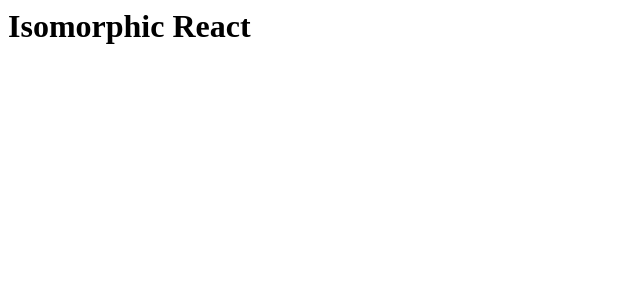
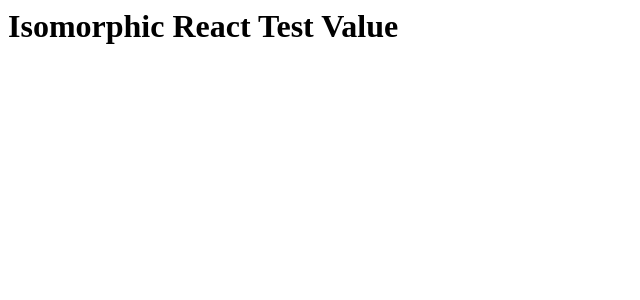
Before and after one commit to jkg2016/isomorphic-react, a React app: page / in a window 1280 px wide. Shown: the top 300 px of the page, without its empty margins (0-640 px from the left). Built offline with nearby package versions, Linux system fonts and the light colour scheme.

Commit message:
Implementing Redux & React-Redux

```diff
--- a/package.json
+++ b/package.json
@@ -28,6 +28,7 @@
     "express": "^4.16.1",
     "express-yields": "^1.1.1",
     "fs-extra": "^4.0.3",
+    "lodash": "^4.17.4",
     "optimist": "^0.6.1",
     "react": "^16.0.0",
     "react-dom": "^16.0.0",
--- a/src/App.jsx
+++ b/src/App.jsx
@@ -1,12 +1,18 @@
 import React from 'react';
 import { connect } from 'react-redux';
 
-const AppDisplay = () => (
+const AppDisplay = ({test}) => (
     <div>
         <h1>
-            Isomorphic React
+            Isomorphic React {test}
         </h1>
     </div>
 );
 
-export default AppDisplay;
+const mapStateToProps = (state, ownProps) => {
+    return  {
+        ...state
+    }
+}
+//export default AppDisplay;
+export default connect(mapStateToProps)(AppDisplay);
--- /dev/null
+++ b/src/getStore.js
@@ -0,0 +1,9 @@
+import { createStore, combineReducers, applyMiddleware } from 'redux';
+import { identity } from 'lodash';
+
+export default function (defaultState = {
+    test:"Test Value"
+}) {
+    const store = createStore(identity, defaultState);
+    return store;
+};
--- a/src/index.jsx
+++ b/src/index.jsx
@@ -1,10 +1,17 @@
 import App from './App';
-import React from 'react'
-import ReactDOM from 'react-dom'
+import React from 'react';
+import ReactDOM from 'react-dom';
+import getStore from './getStore';
+import { Provider } from 'react-redux';
+
+const store = getStore();
+
 
 const render = (_App) => {
     ReactDOM.render(
-        <_App />,
+        <Provider store={store}>
+            <_App />
+        </Provider>,
         document.getElementById('AppContainer')
     )
 };
```
Also changed, not shown: 1 other file (tests, documents, lock files or other folders).
